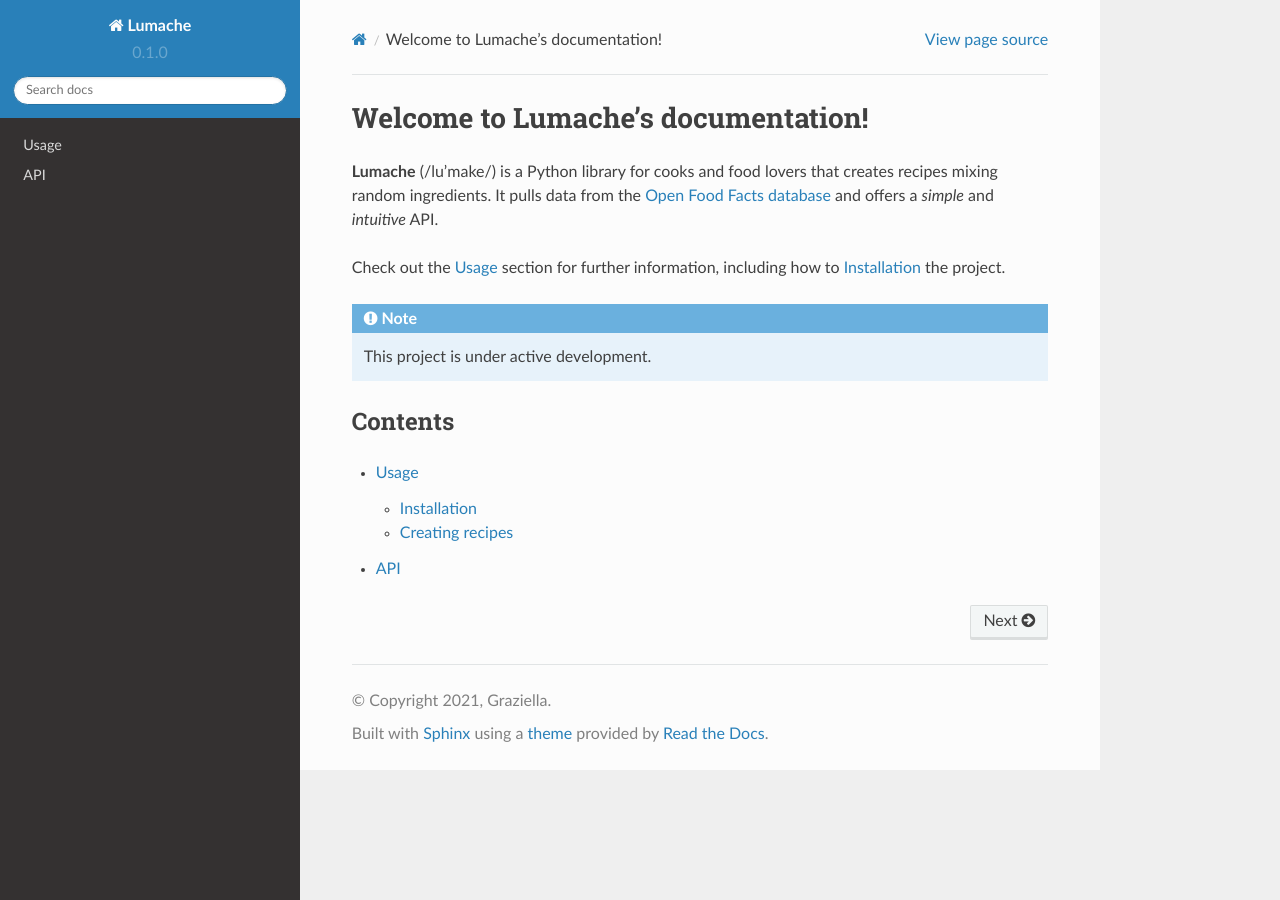
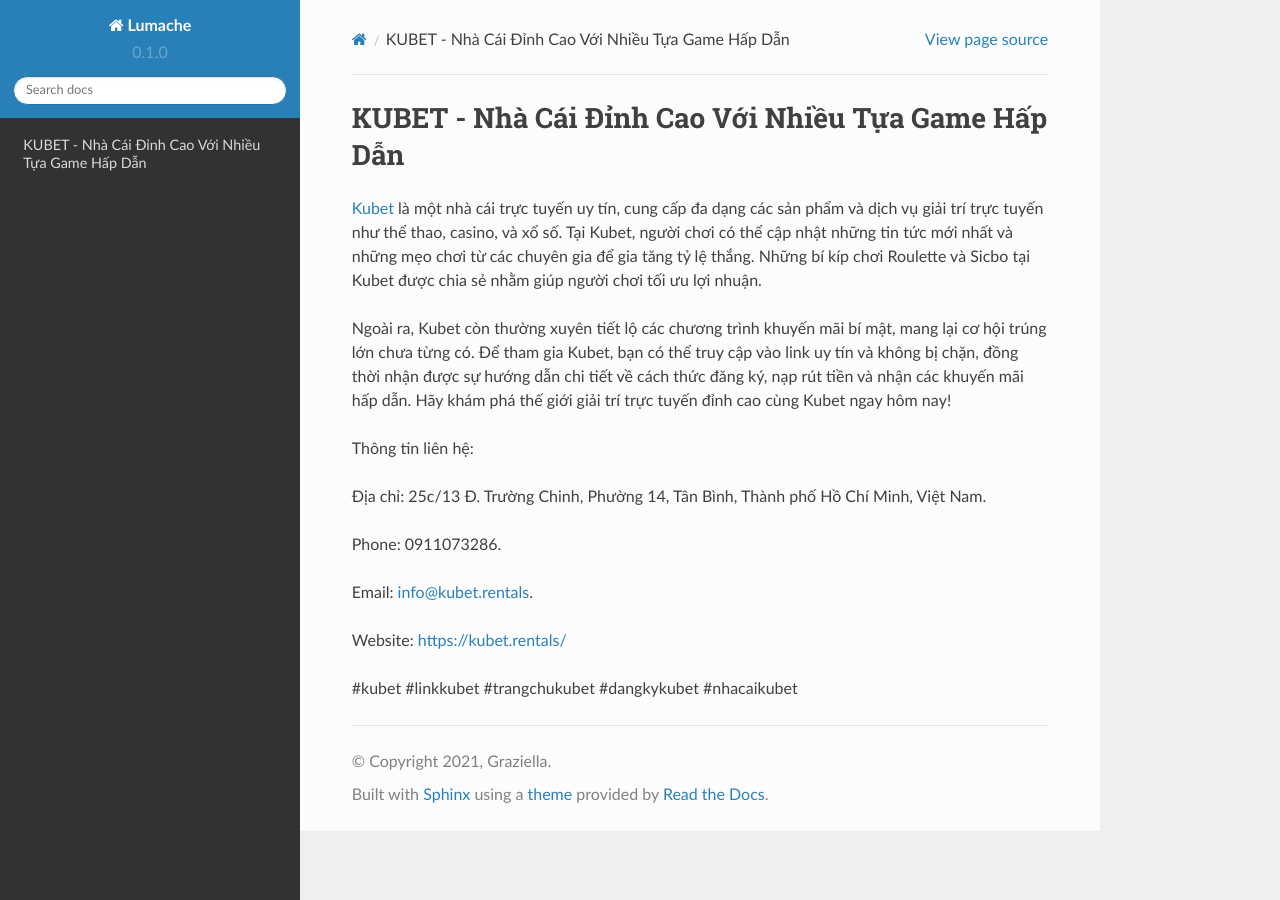
Before and after one commit to socialentity/kubetrentals, a Sphinx documentation site: the page built from docs/source/index.rst, in a window 1280 px wide. Built offline with Sphinx 7.4.7 and the Read the Docs theme 2.0.0, drawn with Linux system fonts in a browser that asks for light colours.

Commit message:
Update index.rst

```diff
--- a/docs/source/index.rst
+++ b/docs/source/index.rst
@@ -1,22 +1,18 @@
-Welcome to Lumache's documentation!
+KUBET - Nhà Cái Đỉnh Cao Với Nhiều Tựa Game Hấp Dẫn
 ===================================
 
-**Lumache** (/lu'make/) is a Python library for cooks and food lovers
-that creates recipes mixing random ingredients.
-It pulls data from the `Open Food Facts database <https://world.openfoodfacts.org/>`_
-and offers a *simple* and *intuitive* API.
+`Kubet <https://kubet.rentals/>`_ là một nhà cái trực tuyến uy tín, cung cấp đa dạng các sản phẩm và dịch vụ giải trí trực tuyến như thể thao, casino, và xổ số. Tại Kubet, người chơi có thể cập nhật những tin tức mới nhất và những mẹo chơi từ các chuyên gia để gia tăng tỷ lệ thắng. Những bí kíp chơi Roulette và Sicbo tại Kubet được chia sẻ nhằm giúp người chơi tối ưu lợi nhuận.
 
-Check out the :doc:`usage` section for further information, including
-how to :ref:`installation` the project.
+Ngoài ra, Kubet còn thường xuyên tiết lộ các chương trình khuyến mãi bí mật, mang lại cơ hội trúng lớn chưa từng có. Để tham gia Kubet, bạn có thể truy cập vào link uy tín và không bị chặn, đồng thời nhận được sự hướng dẫn chi tiết về cách thức đăng ký, nạp rút tiền và nhận các khuyến mãi hấp dẫn. Hãy khám phá thế giới giải trí trực tuyến đỉnh cao cùng Kubet ngay hôm nay!
 
-.. note::
+Thông tin liên hệ:
 
-   This project is under active development.
+Địa chỉ: 25c/13 Đ. Trường Chinh, Phường 14, Tân Bình, Thành phố Hồ Chí Minh, Việt Nam.
 
-Contents
---------
+Phone: 0911073286.
 
-.. toctree::
+Email: info@kubet.rentals.
 
-   usage
-   api
+Website: `https://kubet.rentals/ <https://kubet.rentals/>`_
+
+#kubet #linkkubet #trangchukubet #dangkykubet #nhacaikubet
```
